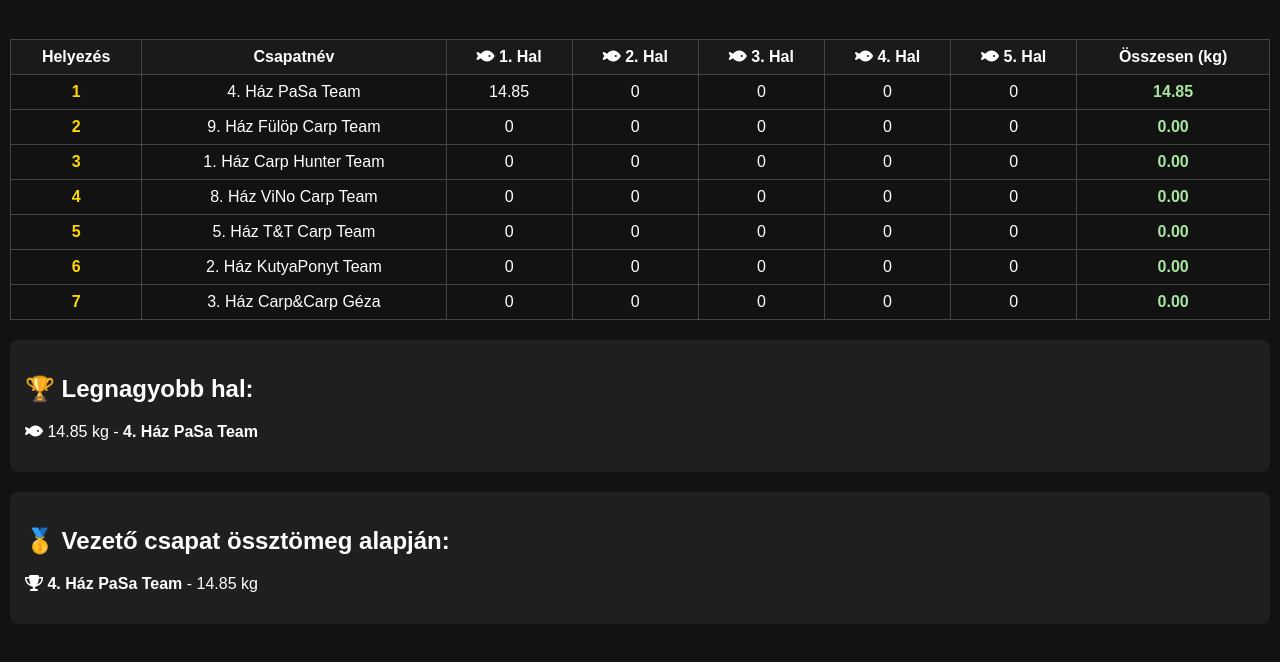
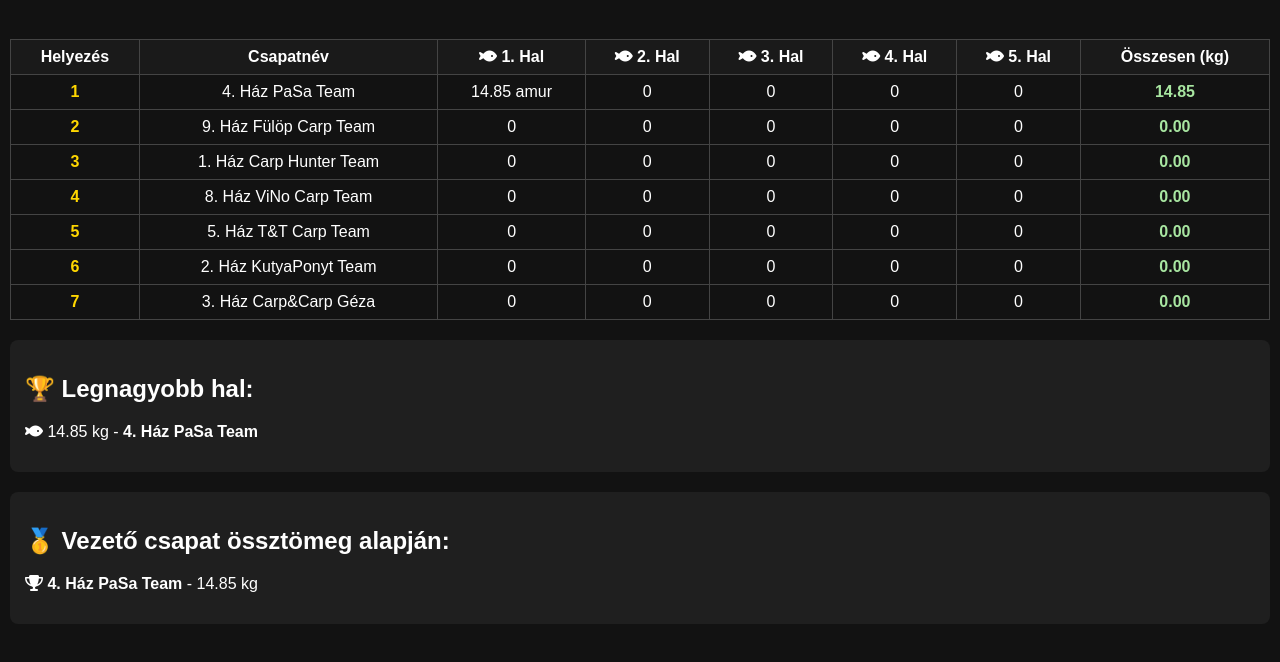
Before and after one commit to gyulavollar/carpandcarpcup, a plain HTML site: page index.html in a window 1280 px wide. Shown: the part 92-754 px from the top of the page. Drawn offline with Linux system fonts and the light colour scheme.

Commit message:
Update index.html

```diff
--- a/index.html
+++ b/index.html
@@ -61,7 +61,7 @@
         <tr>
           <td class="rank">-</td>
           <td> 4. Ház PaSa Team</td>
-          <td>14.85</td>
+          <td>14.85 amur</td>
           <td>0</td>
           <td>0</td>
           <td>0</td>
```
